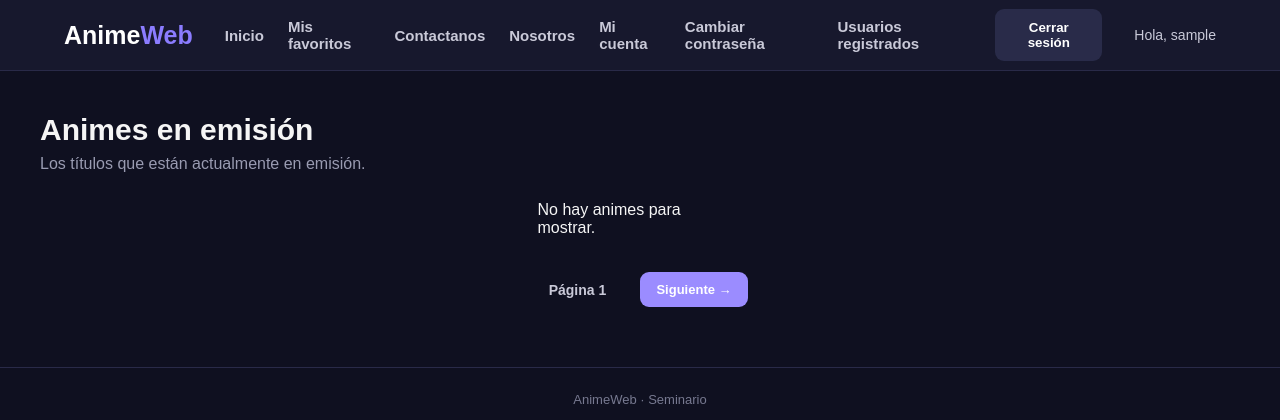
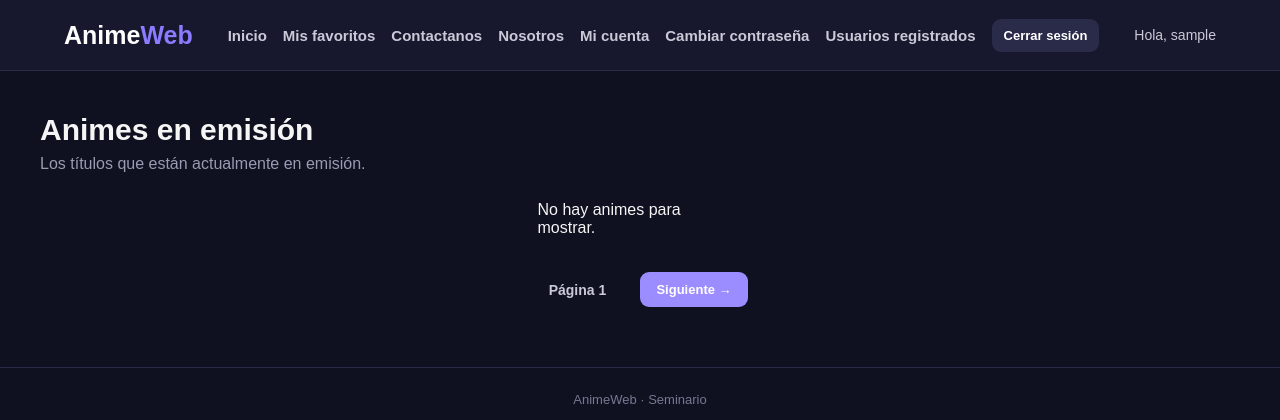
Before and after one commit to CB8919/seminario-web, a Django app: page / in a window 1280 px wide. Shown: the top 420 px of the page. Run offline with Django 5.2, Linux system fonts and the light colour scheme; the visitor is signed in with stand-in values (Sample User, id 1); data that the repository does not hold is empty.

Commit message:
Ajusta navegación del administrador

```diff
--- a/seminario_web/static/inicio.css
+++ b/seminario_web/static/inicio.css
@@ -83,8 +83,18 @@ a {
 
     flex: 1;
 }
+.nav-admin {
+    gap: 16px;
+}
 
-
+.nav-admin a {
+    white-space: nowrap;
+}
+.nav-admin form .btn-secundario {
+    white-space: nowrap;
+    padding: 9px 12px;
+    font-size: 13px;
+}
 .nav-links a {
     color: #c9c9d8;
 
--- a/seminario_web/templates/base.html
+++ b/seminario_web/templates/base.html
@@ -30,7 +30,7 @@
             Anime<span>Web</span>
         </a>
 
-        <nav id="menu-navegacion" class="nav-links">
+        <nav id="menu-navegacion" class="nav-links {% if user.is_staff %}nav-admin{% endif %}">
 
             {% if user.is_authenticated %}
                 <a href="{% url 'inicio' %}">Inicio</a>
```
